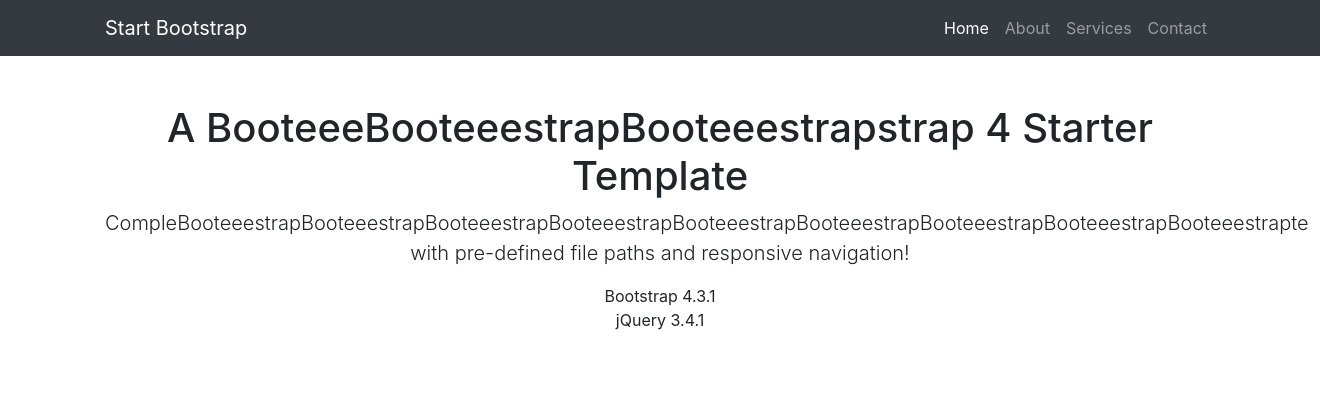
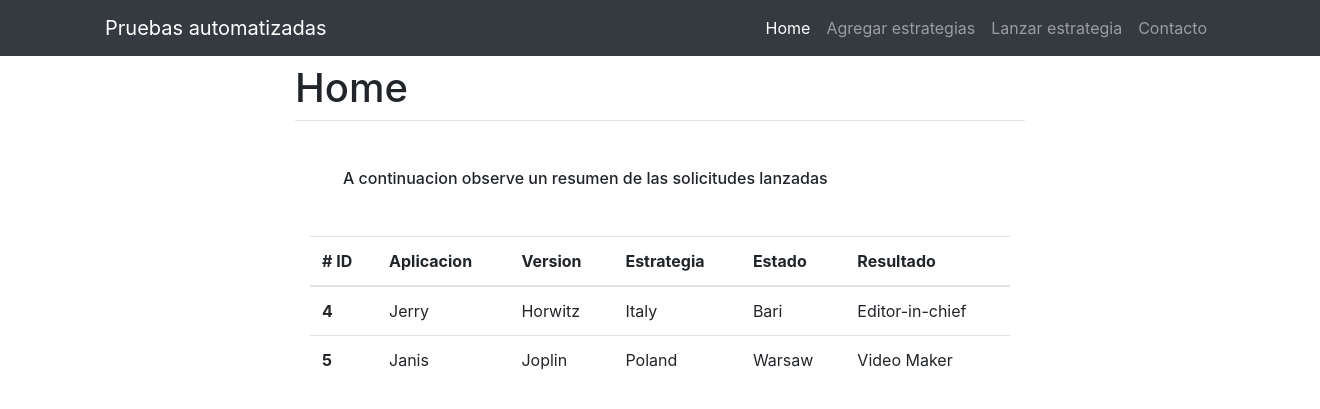
Before and after one commit to avargas20/MISO4208-202010, a Django app: page / in a window 1320 px wide. Shown: the top 409 px of the page. Run offline with Django 3.2, Linux system fonts and the light colour scheme; some libraries are stand-ins or nearby versions.

Commit message:
Implementacion de lanzar una estrategia y crearla

```diff
--- a/pruebas_app/urls.py
+++ b/pruebas_app/urls.py
@@ -5,4 +5,6 @@ from django.conf import settings
 
 urlpatterns = [
     url(r'^$', views.home, name='home'),
+    path('agregar_estrategia/', views.agregar_estrategia, name='agregar_estrategia'),
+    path('lanzar_estrategia/', views.lanzar_estrategia, name='lanzar_estrategia'),
 ]
--- a/pruebas_app/views.py
+++ b/pruebas_app/views.py
@@ -1,6 +1,18 @@
 from django.shortcuts import render
+from .models import Aplicacion, Version, Herramienta, Tipo, Estrategia
 
 # Create your views here.
 
 def home(request):
     return render(request, 'pruebas_app/index.html')
+
+def agregar_estrategia(request):
+    aplicaciones = Aplicacion.objects.all()
+    versiones = Version.objects.all() #Hay que sacar la versiones de la app seleccionada, aqui hay un tuto https://simpleisbetterthancomplex.com/tutorial/2018/01/29/how-to-implement-dependent-or-chained-dropdown-list-with-django.html
+    herramientas = Herramienta.objects.all()
+    tipos = Tipo.objects.all()
+    return render(request, 'pruebas_app/agregar_estrategia.html', {'aplicaciones': aplicaciones, 'versiones': versiones, 'herramientas': herramientas, 'tipos': tipos})
+
+def lanzar_estrategia(request):
+    estrategias = Estrategia.objects.all()
+    return render(request, 'pruebas_app/lanzar_estrategia.html', {'estrategias': estrategias} )
--- a/templates/pruebas_app/index.html
+++ b/templates/pruebas_app/index.html
@@ -1,17 +1,56 @@
 {% extends 'pruebas_app/layout.html' %}
+{% block subtitle %}<h1 class="mt-2">Home</h1>{% endblock subtitle %}
 {% block content %}
 
-<!-- Page Content -->
-<div class="container">
-    <div class="row">
-        <div class="col-lg-12 text-center">
-            <h1 class="mt-5">A BooteeeBooteeestrapBooteeestrapstrap 4 Starter Template</h1>
-            <p class="lead">CompleBooteeestrapBooteeestrapBooteeestrapBooteeestrapBooteeestrapBooteeestrapBooteeestrapBooteeestrapBooteeestrapte with pre-defined file paths and responsive navigation!</p>
-            <ul class="list-unstyled">
-                <li>Bootstrap 4.3.1</li>
-                <li>jQuery 3.4.1</li>
-            </ul>
-        </div>
-    </div>
+<h6 class="m-5">A continuacion observe un resumen de las solicitudes lanzadas
+</h6>
+
+
+<div class="col-12">
+    <!-- Page Content -->
+    <!--Table-->
+    <table class="table table-hover table-fixed">
+
+        <!--Table head-->
+        <thead>
+            <tr>
+                <th># ID</th>
+                <th>Aplicacion</th>
+                <th>Version</th>
+                <th>Estrategia</th>
+                <th>Estado</th>
+                <th>Resultado</th>
+
+            </tr>
+        </thead>
+        <!--Table head-->
+
+        <!--Table body-->
+        <tbody>
+            <tr>
+                <th scope="row">4</th>
+                <td>Jerry</td>
+                <td>Horwitz</td>
+                <td>Italy</td>
+                <td>Bari</td>
+                <td>Editor-in-chief</td>
+
+            </tr>
+            <tr>
+                <th scope="row">5</th>
+                <td>Janis</td>
+                <td>Joplin</td>
+                <td>Poland</td>
+                <td>Warsaw</td>
+                <td>Video Maker</td>
+
+            </tr>
+        </tbody>
+        <!--Table body-->
+
+    </table>
+    <!--Table-->
 </div>
+
+
 {% endblock content %}
--- a/templates/pruebas_app/layout.html
+++ b/templates/pruebas_app/layout.html
@@ -8,10 +8,11 @@
   <meta name="description" content="">
   <meta name="author" content="">
 
-  <title>{% block title %}Bare - Start Bootstrap Template{% endblock title %} </title>
+  <title>{% block title %}Pruebas automatizadas{% endblock title %} </title>
 
   {# Cargamos la librería #}
   {% load bootstrap4 %}
+  <script src="https://kit.fontawesome.com/266441d113.js" crossorigin="anonymous"></script>
 
   {# CSS Bootstrap #}
   {% bootstrap_css %}
@@ -19,11 +20,11 @@
 </head>
 
 <body>
-
+  <header>
     <!-- Navigation -->
     <nav class="navbar navbar-expand-lg navbar-dark bg-dark static-top">
       <div class="container">
-      <a class="navbar-brand" href="#">Start Bootstrap</a>
+        <a class="navbar-brand" href="#">Pruebas automatizadas</a>
         <button class="navbar-toggler" type="button" data-toggle="collapse" data-target="#navbarResponsive"
           aria-controls="navbarResponsive" aria-expanded="false" aria-label="Toggle navigation">
           <span class="navbar-toggler-icon"></span>
@@ -31,26 +32,36 @@
         <div class="collapse navbar-collapse" id="navbarResponsive">
           <ul class="navbar-nav ml-auto">
             <li class="nav-item active">
-            <a class="nav-link" href="#">Home
-              <span class="sr-only">(current)</span>
-            </a>
+              <a class="nav-link" href="{% url 'home' %}">Home</a>
             </li>
             <li class="nav-item">
-            <a class="nav-link" href="#">About</a>
+              <a class="nav-link" href="{% url 'agregar_estrategia' %}">Agregar estrategias</a>
             </li>
             <li class="nav-item">
-            <a class="nav-link" href="#">Services</a>
+              <a class="nav-link" href="{% url 'lanzar_estrategia' %}">Lanzar estrategia</a>
             </li>
             <li class="nav-item">
-            <a class="nav-link" href="#">Contact</a>
+              <a class="nav-link" href="#">Contacto</a>
             </li>
           </ul>
         </div>
       </div>
     </nav>
+  </header>
+  <main>
+    <div class="container">
+      <div class="row justify-content-center">
+        <div class="col-8">
+          {% block subtitle %}
+          {% endblock %}
+          <hr class="mt-0 mb-4">
           {% block content %}
+          {% endblock %}
+        </div>
+      </div>
+    </div>
 
-  {% endblock %}
+  </main>
 
   {# JS y jQuery Bootstrap #}
   {% bootstrap_javascript jquery='full' %}
```
Also changed, not shown: templates/pruebas_app/agregar_estrategia.html (added, +87 -0 lines), templates/pruebas_app/lanzar_estrategia.html (added, +66 -0 lines), 1 other file. Lines whose indentation alone changed are shown as unchanged.
